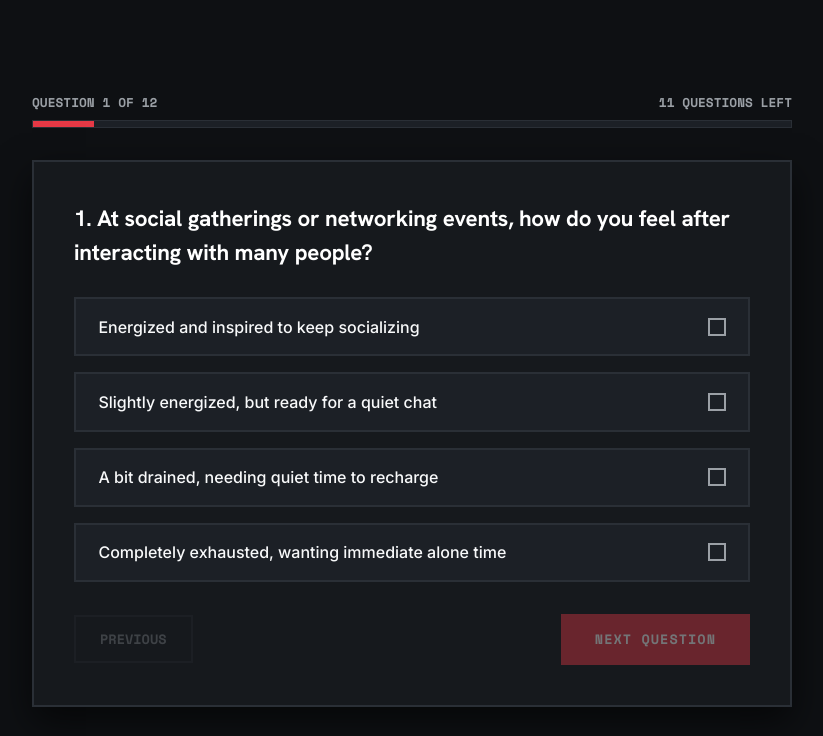
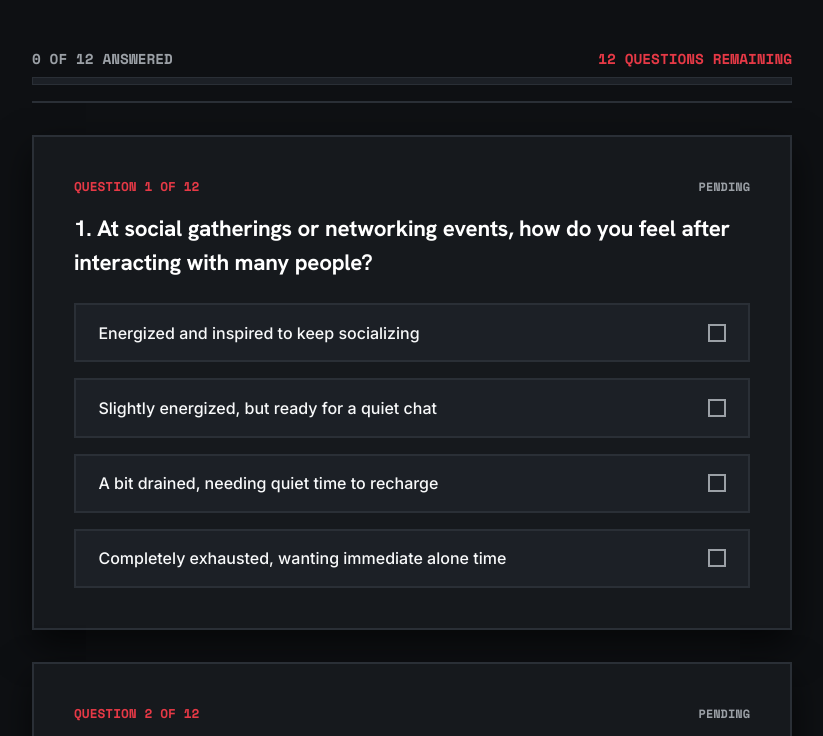
Before and after one commit to kesuitest/mbti-quiz, a website: page public/index.html in a window 1280 px wide. Both pictures are taken after a click on the button "🚀 START ASSESSMENT". Shown: the top 736 px of the page, without its empty margins (228-1051 px from the left). Drawn offline with nearby package versions, Linux system fonts and the light colour scheme; no server answers.

Commit message:
Convert MBTI quiz to single-page all-in-one layout with single submit button

```diff
--- a/public/index.html
+++ b/public/index.html
@@ -271,27 +271,24 @@
       <button class="btn btn-primary" id="btn-start-quiz" style="font-size: 1.05rem; padding: 1.1rem 2.8rem; cursor: pointer;">🚀 START ASSESSMENT</button>
     </div>
 
-    <!-- Quiz Question Flow Section -->
+    <!-- Quiz Question Flow Section (All Questions on 1 Page) -->
     <div id="quiz-section" style="display: none;">
-      <div class="progress-wrapper">
+      <div class="progress-wrapper" style="position: sticky; top: 0; z-index: 10; background: var(--bg-dark); padding: 1rem 0; border-bottom: 2px solid var(--card-border); margin-bottom: 2rem;">
         <div class="progress-labels">
-          <span id="progress-text">Question 1 of 12</span>
-          <span id="progress-left">11 Questions Left</span>
+          <span id="answered-status" style="font-family: 'Space Mono', monospace; font-size: 0.9rem; font-weight: 700;">0 OF 12 ANSWERED</span>
+          <span id="questions-left-status" style="font-family: 'Space Mono', monospace; font-size: 0.9rem; font-weight: 700; color: var(--primary);">12 QUESTIONS REMAINING</span>
         </div>
-        <div class="progress-bar-bg">
+        <div class="progress-bar-bg" style="margin-top: 0.5rem;">
           <div class="progress-bar-fill" id="progress-bar"></div>
         </div>
       </div>
 
-      <main class="quiz-card" id="quiz-card">
-        <h2 class="question-title" id="question-text">Loading question...</h2>
-        <div class="options-grid" id="options-container"></div>
+      <div id="questions-list-container" style="display: flex; flex-direction: column; gap: 2rem; margin-bottom: 3rem;"></div>
 
-        <div class="controls">
-          <button class="btn-secondary" id="btn-prev" disabled>Previous</button>
-          <button class="btn-primary" id="btn-next" disabled>Next Question</button>
+      <div class="submit-bar" style="background: var(--card-bg); border: 2px solid var(--card-border); padding: 2rem; text-align: center; margin-bottom: 3rem;">
+        <div id="unanswered-warning" style="display: none; color: #ffccd5; font-family: 'Space Mono', monospace; font-size: 0.85rem; font-weight: 700; margin-bottom: 1rem; text-transform: uppercase;">⚠️ Please answer all questions before submitting!</div>
+        <button class="btn btn-primary" id="btn-submit-all" style="font-size: 1.1rem; padding: 1.2rem 3rem; width: 100%; max-width: 480px;">🚀 SUBMIT ALL ANSWERS</button>
       </div>
-      </main>
     </div>
   </div>
 
@@ -418,14 +415,14 @@
     let QUESTIONS = DEFAULT_QUESTIONS;
 
     async function initQuiz() {
-      renderQuestion();
+      renderAllQuestions();
       try {
         const res = await fetch('/api/get-questions');
         if (res.ok) {
           const data = await res.json();
           if (data.questions && data.questions.length > 0) {
             QUESTIONS = data.questions;
-            renderQuestion();
+            renderAllQuestions();
           }
         }
       } catch (err) {
@@ -433,87 +430,121 @@
       }
     }
 
-    let currentQuestionIndex = 0;
     const userAnswers = {}; // qIndex -> optionIndex
 
-    const qTextEl = document.getElementById('question-text');
-    const optionsContainer = document.getElementById('options-container');
-    const btnPrev = document.getElementById('btn-prev');
-    const btnNext = document.getElementById('btn-next');
-    const progressText = document.getElementById('progress-text');
-    const progressLeft = document.getElementById('progress-left');
+    const questionsContainer = document.getElementById('questions-list-container');
+    const answeredStatus = document.getElementById('answered-status');
+    const questionsLeftStatus = document.getElementById('questions-left-status');
     const progressBar = document.getElementById('progress-bar');
+    const unansweredWarning = document.getElementById('unanswered-warning');
+    const btnSubmitAll = document.getElementById('btn-submit-all');
 
-    function renderQuestion() {
+    function renderAllQuestions() {
       if (!QUESTIONS || QUESTIONS.length === 0) return;
-      const q = QUESTIONS[currentQuestionIndex];
-      if (!q) return;
+      questionsContainer.innerHTML = '';
 
-      qTextEl.textContent = `${currentQuestionIndex + 1}. ${q.text}`;
-      optionsContainer.innerHTML = '';
+      QUESTIONS.forEach((q, qIdx) => {
+        const card = document.createElement('main');
+        card.className = 'quiz-card';
+        card.id = `q-card-${qIdx}`;
+        card.style.transition = 'all 0.3s ease';
 
-      const percent = Math.round(((currentQuestionIndex + 1) / QUESTIONS.length) * 100);
-      const remaining = QUESTIONS.length - (currentQuestionIndex + 1);
-
-      progressText.textContent = `Question ${currentQuestionIndex + 1} of ${QUESTIONS.length}`;
-      if (remaining === 0) {
-        progressLeft.textContent = `Final Question`;
-      } else if (remaining === 1) {
-        progressLeft.textContent = `1 Question Left`;
-      } else {
-        progressLeft.textContent = `${remaining} Questions Left`;
-      }
-      progressBar.style.width = `${percent}%`;
-
-      q.options.forEach((opt, idx) => {
-        const btn = document.createElement('button');
-        btn.className = 'option-btn';
-        if (userAnswers[currentQuestionIndex] === idx) {
-          btn.classList.add('selected');
-        }
-        btn.innerHTML = `
+        let optionsHtml = '';
+        q.options.forEach((opt, optIdx) => {
+          const isSelected = userAnswers[qIdx] === optIdx;
+          optionsHtml += `
+            <button type="button" class="option-btn ${isSelected ? 'selected' : ''}" onclick="selectOption(${qIdx}, ${optIdx})">
               <span>${opt.text}</span>
               <span class="radio-circle"></span>
+            </button>
           `;
-        btn.onclick = () => selectOption(idx);
-        optionsContainer.appendChild(btn);
         });
 
-      btnPrev.disabled = currentQuestionIndex === 0;
-      if (currentQuestionIndex === QUESTIONS.length - 1) {
-        btnNext.textContent = 'Submit Quiz';
-      } else {
-        btnNext.textContent = 'Next Question';
+        card.innerHTML = `
+          <div style="display: flex; justify-content: space-between; align-items: center; margin-bottom: 1rem;">
+            <span style="font-family: 'Space Mono', monospace; font-size: 0.8rem; font-weight: 700; color: var(--primary); text-transform: uppercase;">QUESTION ${qIdx + 1} OF ${QUESTIONS.length}</span>
+            <span id="q-tag-${qIdx}" style="font-family: 'Space Mono', monospace; font-size: 0.75rem; font-weight: 700; color: var(--text-muted); text-transform: uppercase;">${userAnswers[qIdx] !== undefined ? '✓ Answered' : 'Pending'}</span>
+          </div>
+          <h2 class="question-title" style="margin-bottom: 1.5rem;">${qIdx + 1}. ${q.text}</h2>
+          <div class="options-grid" id="options-grid-${qIdx}">
+            ${optionsHtml}
+          </div>
+        `;
+
+        questionsContainer.appendChild(card);
+      });
+
+      updateProgress();
     }
 
-      btnNext.disabled = userAnswers[currentQuestionIndex] === undefined;
+    function selectOption(qIdx, optIdx) {
+      userAnswers[qIdx] = optIdx;
+
+      const grid = document.getElementById(`options-grid-${qIdx}`);
+      if (grid) {
+        const allBtns = grid.querySelectorAll('.option-btn');
+        allBtns.forEach((b, i) => {
+          if (i === optIdx) b.classList.add('selected');
+          else b.classList.remove('selected');
+        });
       }
 
-    function selectOption(idx) {
-      userAnswers[currentQuestionIndex] = idx;
-      const allBtns = optionsContainer.querySelectorAll('.option-btn');
-      allBtns.forEach((b, i) => {
-        if (i === idx) b.classList.add('selected');
-        else b.classList.remove('selected');
-      });
-      btnNext.disabled = false;
+      const qCard = document.getElementById(`q-card-${qIdx}`);
+      if (qCard) {
+        qCard.style.borderColor = 'var(--card-border)';
       }
 
-    btnPrev.onclick = () => {
-      if (currentQuestionIndex > 0) {
-        currentQuestionIndex--;
-        renderQuestion();
+      const qTag = document.getElementById(`q-tag-${qIdx}`);
+      if (qTag) {
+        qTag.textContent = '✓ Answered';
+        qTag.style.color = '#10b981';
       }
-    };
 
-    btnNext.onclick = async () => {
-      if (userAnswers[currentQuestionIndex] === undefined) return;
+      unansweredWarning.style.display = 'none';
+      updateProgress();
+    }
 
-      if (currentQuestionIndex < QUESTIONS.length - 1) {
-        currentQuestionIndex++;
-        renderQuestion();
+    function updateProgress() {
+      const total = QUESTIONS.length;
+      const answeredCount = Object.keys(userAnswers).length;
+      const remaining = total - answeredCount;
+      const percent = Math.round((answeredCount / total) * 100);
+
+      answeredStatus.textContent = `${answeredCount} OF ${total} ANSWERED`;
+      if (remaining === 0) {
+        questionsLeftStatus.textContent = `ALL QUESTIONS COMPLETE! 🎉`;
+        questionsLeftStatus.style.color = '#10b981';
+      } else if (remaining === 1) {
+        questionsLeftStatus.textContent = `1 QUESTION REMAINING`;
+        questionsLeftStatus.style.color = 'var(--primary)';
       } else {
-        // Calculate scores
+        questionsLeftStatus.textContent = `${remaining} QUESTIONS REMAINING`;
+        questionsLeftStatus.style.color = 'var(--primary)';
+      }
+
+      progressBar.style.width = `${percent}%`;
+    }
+
+    btnSubmitAll.onclick = async () => {
+      const answeredCount = Object.keys(userAnswers).length;
+      if (answeredCount < QUESTIONS.length) {
+        unansweredWarning.style.display = 'block';
+
+        // Highlight first unanswered question
+        for (let i = 0; i < QUESTIONS.length; i++) {
+          if (userAnswers[i] === undefined) {
+            const card = document.getElementById(`q-card-${i}`);
+            if (card) {
+              card.style.borderColor = '#e63946';
+              card.scrollIntoView({ behavior: 'smooth', block: 'center' });
+            }
+            break;
+          }
+        }
+        return;
+      }
+
+      // Calculate dimension scores
       const scores = { E: 0, I: 0, S: 0, N: 0, T: 0, F: 0, J: 0, P: 0 };
       Object.keys(userAnswers).forEach(qIdx => {
         const optSelected = QUESTIONS[qIdx].options[userAnswers[qIdx]];
@@ -524,9 +555,8 @@
         }
       });
 
-        // Submit via API
-        btnNext.disabled = true;
-        btnNext.innerHTML = `<span class="spinner"></span> Analyzing Personality...`;
+      btnSubmitAll.disabled = true;
+      btnSubmitAll.innerHTML = `<span class="spinner"></span> ANALYZING PERSONALITY ARCHETYPE...`;
 
       try {
         const res = await fetch('/api/submit-quiz', {
@@ -545,7 +575,6 @@
         }
       } catch (err) {
         console.warn('Backend API submission fallback:', err.message);
-          // Fallback calculation directly for offline preview
         const type = [
           scores.E >= scores.I ? "E" : "I",
           scores.N >= scores.S ? "N" : "S",
@@ -554,13 +583,13 @@
         ].join("");
         window.location.href = `/results.html?type=${type}`;
       }
-      }
     };
 
     document.getElementById('btn-start-quiz').onclick = () => {
       document.getElementById('landing-hero').style.display = 'none';
       document.getElementById('quiz-section').style.display = 'block';
-      renderQuestion();
+      renderAllQuestions();
+      window.scrollTo({ top: 0, behavior: 'smooth' });
     };
 
     initQuiz();
```
Lines whose indentation alone changed are shown as unchanged.
